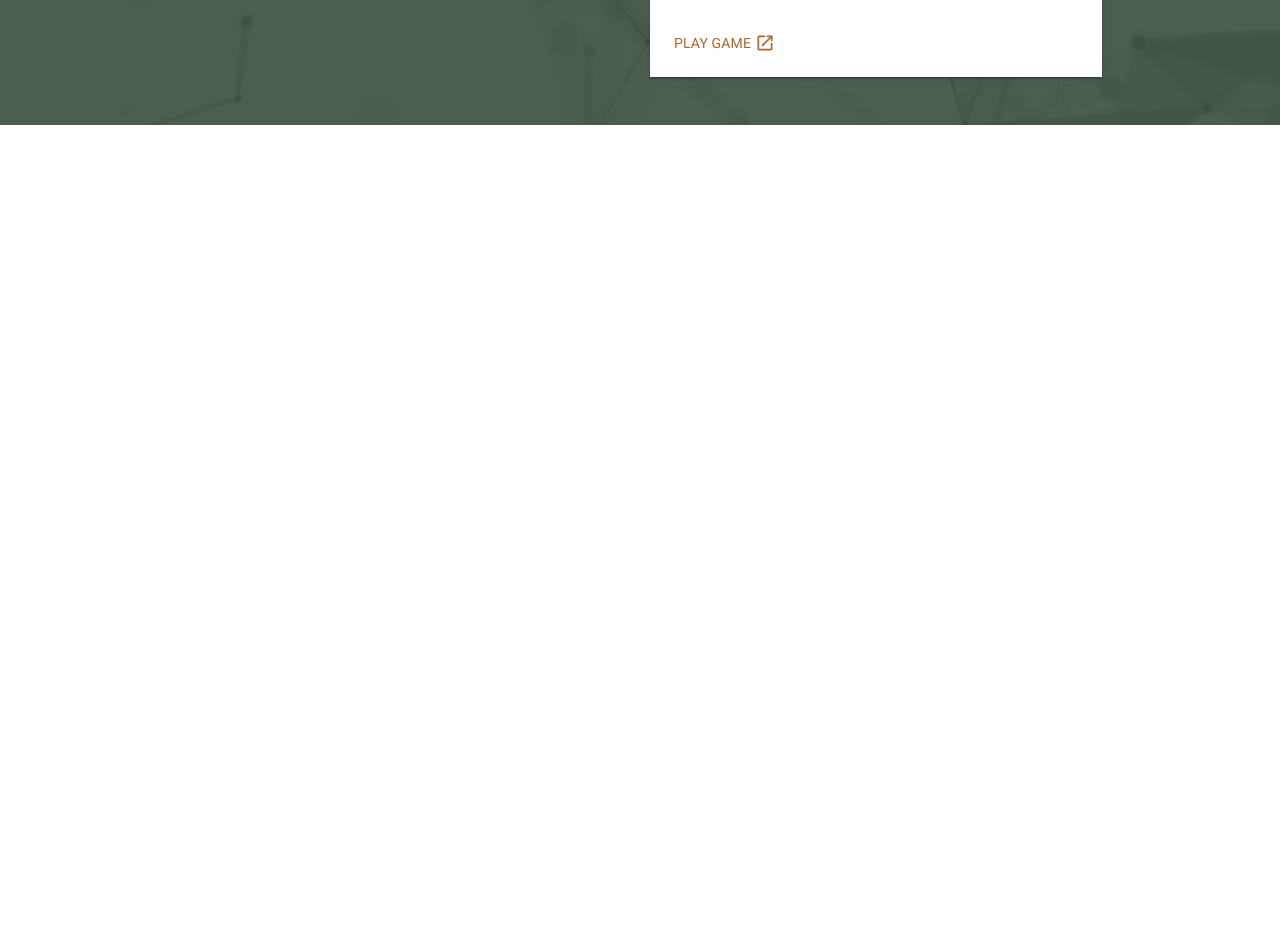
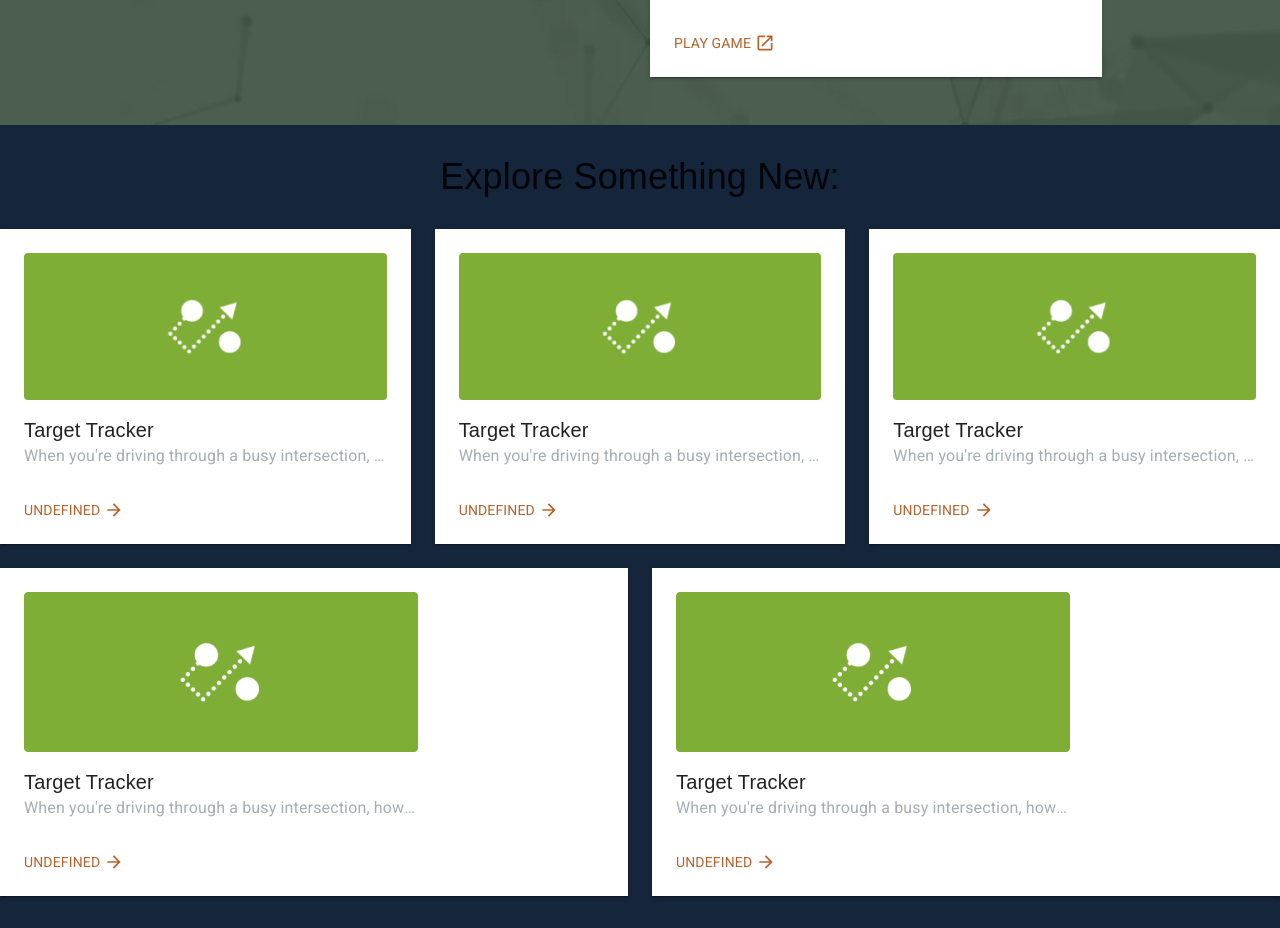
Before and after one commit to thesirlife/sir, a Next.js app: page /dashboard in a window 1280 px wide. Shown: the part 531-1459 px from the top of the page. Before the commit the page ends 800 px from the top, so only its background shows below. Built offline with nearby package versions, Linux system fonts and the light colour scheme; a web font is replaced by a local one.

Commit message:
general refactoring as it relates to naming, start on explore section

```diff
--- a/app/(main)/dashboard/page.tsx
+++ b/app/(main)/dashboard/page.tsx
@@ -1,5 +1,7 @@
-import FeaturedActivity from "@/app/components/featuredActivity";
-import WelcomeBanner from "@/app/components/welcomeBanner";
+import FeaturedActivity from "@/app/components/FeaturedActivity";
+import WelcomeBanner from "@/app/components/WelcomeBanner";
+import Explore from "@/app/components/Explore";
+
 import { FC } from "react";
 
 const Dashboard: FC = () => {
@@ -7,6 +9,7 @@ const Dashboard: FC = () => {
     <div>
       <WelcomeBanner user="Gavin" />
       <FeaturedActivity />
+      <Explore />
     </div>
   );
 };
--- a/app/components/ctaBox.tsx
+++ b/app/components/CtaBox/CtaBox.tsx
@@ -2,12 +2,11 @@ import Paper from "@mui/material/Paper";
 import { ImageProps } from "next/dist/shared/lib/get-img-props";
 import Image from "next/image";
 import { PropsWithChildren } from "react";
-import { ArrowForward, OpenInNew, PodcastsOutlined } from "@mui/icons-material";
+import { PodcastsOutlined } from "@mui/icons-material";
 import { SvgIconTypeMap } from "@mui/material";
 import { OverridableComponent } from "@mui/material/OverridableComponent";
-import IconWithBackground from "./iconWithBackground";
-import Link from "next/link";
-import LinkWithIcon from "./linkWithIcon";
+import IconWithBackground from "../IconWithBackground";
+import LinkWithIcon from "../LinkWithIcon";
 
 type CtaBoxProps = {
   image: ImageProps["src"];
@@ -17,9 +16,11 @@ type CtaBoxProps = {
   };
   link?: {
     href: string;
-    label: string;
+    label?: string;
     isExternal?: boolean;
   };
+  boxLink?: string;
+  imageOnTop?: boolean;
 };
 
 const CtaBox = ({
@@ -27,13 +28,19 @@ const CtaBox = ({
   header,
   icon,
   link,
+  boxLink = "#",
+  imageOnTop = true,
   children,
 }: PropsWithChildren<CtaBoxProps>) => {
   const Icon = icon;
   return (
     <Paper elevation={2} square>
       <div className="flex flex-col gap-4 container p-6 max-w-[442px]">
-        <div className="basis-1/2 relative ">
+        <div
+          className={`basis-1/2 relative ${
+            imageOnTop ? "order-first" : "order-last"
+          }`}
+        >
           <Image src={image} alt={header} className="w-full" />
           {Icon && (
             <IconWithBackground
--- /dev/null
+++ b/app/components/Explore.tsx
@@ -0,0 +1,76 @@
+import CtaBox from "./CtaBox/CtaBox";
+import brainGames from "@/app/cta-images/brain-games.jpg";
+const Explore = () => {
+  return (
+    <div className="bg-navy-primary pb-8">
+      <h2 className="text-center py-8">Explore Something New:</h2>
+      <div className="grid grid-cols-6 gap-6 container">
+        {/* first row */}
+        <div className="col-span-2 row-span-1">
+          <CtaBox image={brainGames} header="Target Tracker">
+            When you&apos;re driving through a busy intersection, how well can
+            you track other cars, pedestrians, and everything else moving around
+            you? Or if you&apos;re chaperoning a field trip and you&apos;re
+            responsible for several children, how easy is it for you to keep an
+            eye on all of them at the same time, and make sure none gets into
+            too much trouble? Or if you&apos;re playing basketball, soccer, or
+            another sport, how well can you keep your eye on the ball and the
+            other players all at once?
+          </CtaBox>
+        </div>
+        <div className="col-span-2">
+          <CtaBox image={brainGames} header="Target Tracker">
+            When you&apos;re driving through a busy intersection, how well can
+            you track other cars, pedestrians, and everything else moving around
+            you? Or if you&apos;re chaperoning a field trip and you&apos;re
+            responsible for several children, how easy is it for you to keep an
+            eye on all of them at the same time, and make sure none gets into
+            too much trouble? Or if you&apos;re playing basketball, soccer, or
+            another sport, how well can you keep your eye on the ball and the
+            other players all at once?
+          </CtaBox>
+        </div>
+        <div className="col-span-2">
+          <CtaBox image={brainGames} header="Target Tracker">
+            When you&apos;re driving through a busy intersection, how well can
+            you track other cars, pedestrians, and everything else moving around
+            you? Or if you&apos;re chaperoning a field trip and you&apos;re
+            responsible for several children, how easy is it for you to keep an
+            eye on all of them at the same time, and make sure none gets into
+            too much trouble? Or if you&apos;re playing basketball, soccer, or
+            another sport, how well can you keep your eye on the ball and the
+            other players all at once?
+          </CtaBox>
+        </div>
+        <div className="col-span-3 row-span-1">
+          <CtaBox image={brainGames} header="Target Tracker">
+            When you&apos;re driving through a busy intersection, how well can
+            you track other cars, pedestrians, and everything else moving around
+            you? Or if you&apos;re chaperoning a field trip and you&apos;re
+            responsible for several children, how easy is it for you to keep an
+            eye on all of them at the same time, and make sure none gets into
+            too much trouble? Or if you&apos;re playing basketball, soccer, or
+            another sport, how well can you keep your eye on the ball and the
+            other players all at once?
+          </CtaBox>
+        </div>
+        <div className="col-span-3 row-span-1">
+          <CtaBox image={brainGames} header="Target Tracker">
+            When you&apos;re driving through a busy intersection, how well can
+            you track other cars, pedestrians, and everything else moving around
+            you? Or if you&apos;re chaperoning a field trip and you&apos;re
+            responsible for several children, how easy is it for you to keep an
+            eye on all of them at the same time, and make sure none gets into
+            too much trouble? Or if you&apos;re playing basketball, soccer, or
+            another sport, how well can you keep your eye on the ball and the
+            other players all at once?
+          </CtaBox>
+        </div>
+
+        {/* second */}
+      </div>
+    </div>
+  );
+};
+
+export default Explore;
--- a/app/components/featuredActivity.tsx
+++ b/app/components/featuredActivity.tsx
@@ -1,5 +1,5 @@
 import { PodcastsOutlined } from "@mui/icons-material";
-import CtaBox from "./ctaBox";
+import CtaBox from "./CtaBox/CtaBox";
 import brainGames from "@/app/cta-images/brain-games.jpg";
 
 type FeaturedActivityProps = {
```
Also changed, not shown: app/components/CtaBox/CtaBoxNarrow.tsx (added).
